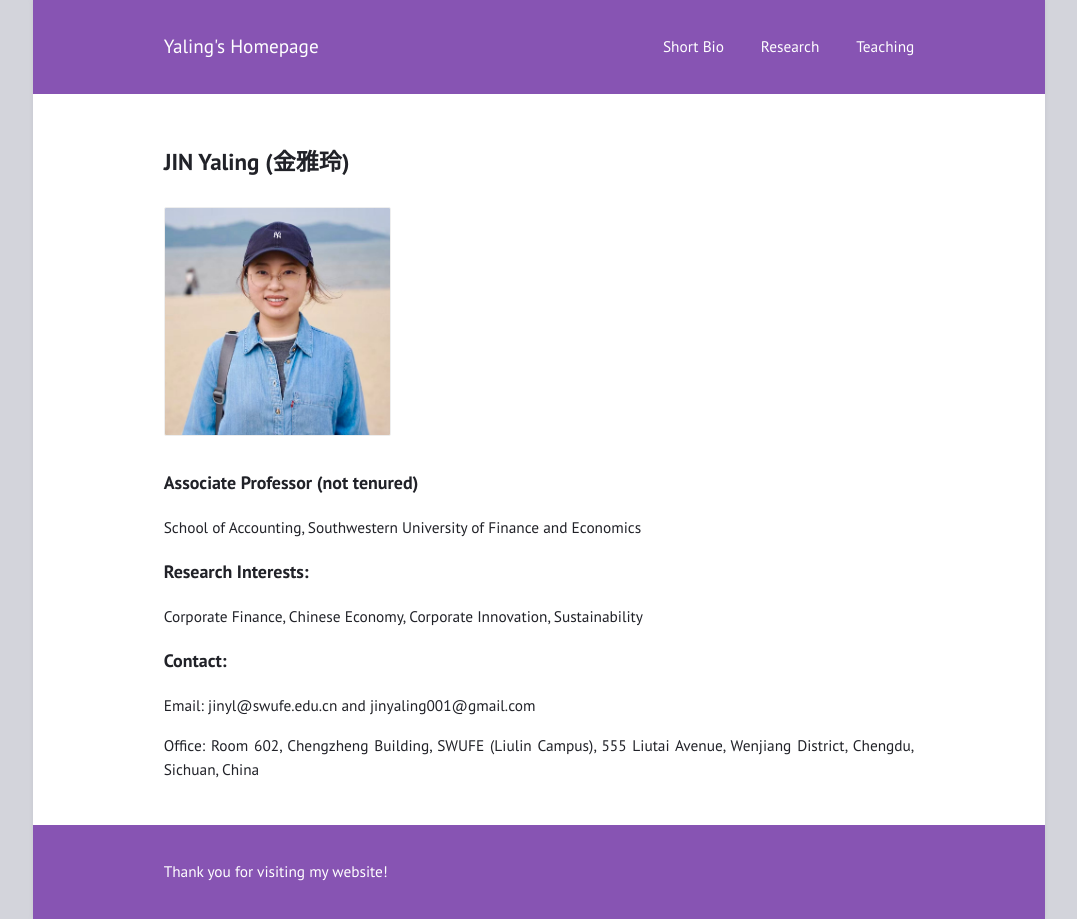
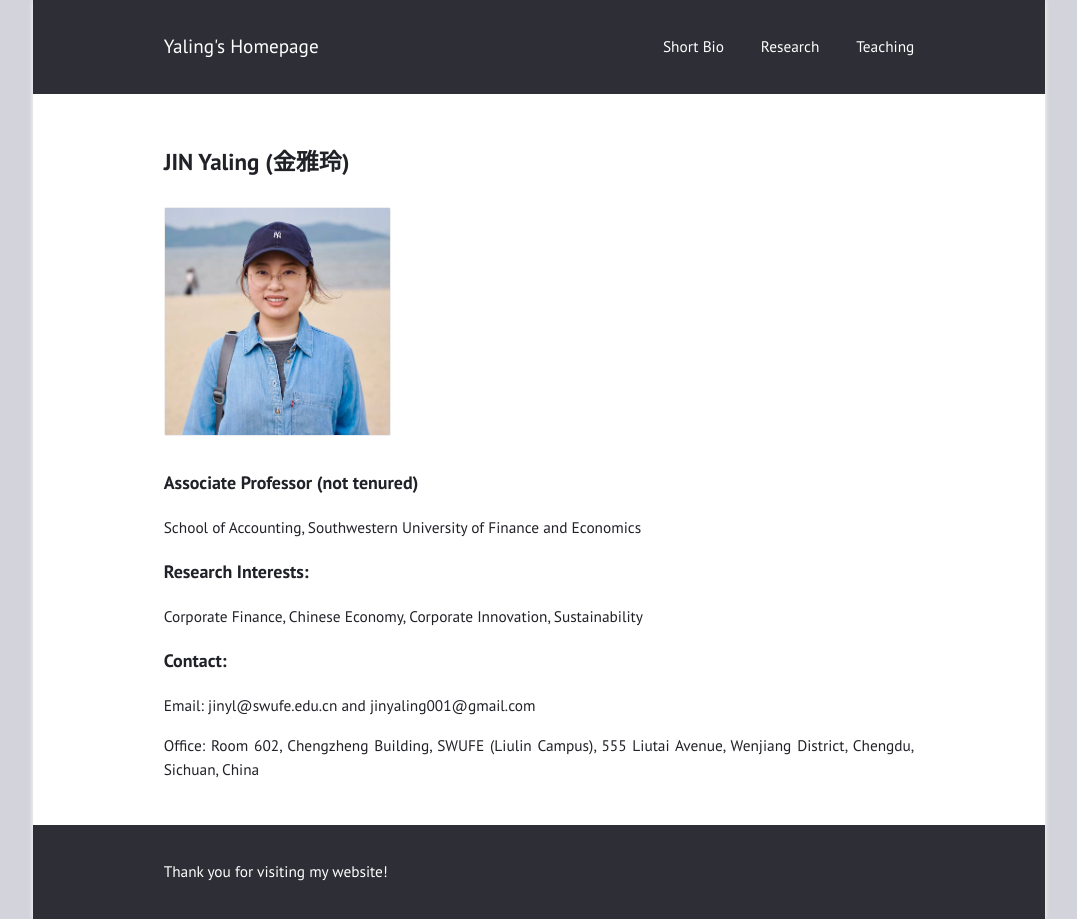
Before and after one commit to jinyaling/jinyaling.github.io, a Jekyll site: the page built from index.md, in a window 1280 px wide. Shown: the whole page, without its empty margins (101-1178 px from the left). Built offline with Jekyll 4.4.1, drawn with Linux system fonts in a browser that asks for light colours.

Commit message:
Update frame.sass

```diff
--- a/assets/css/frame.sass
+++ b/assets/css/frame.sass
@@ -8,10 +8,10 @@ html
   padding: 0 calc(38% - 22em)
 
 body
-  box-shadow: 0 0 .3em lighten($dark, 65%)
+  box-shadow: 0 0 .3em lighten($purple, 65%)
 
 body > header, body > footer
-  background: lighten($purple, 5%)
+  background: lighten($dark, 5%)
   color: $light
 
 @media (min-width: 32em)
```
